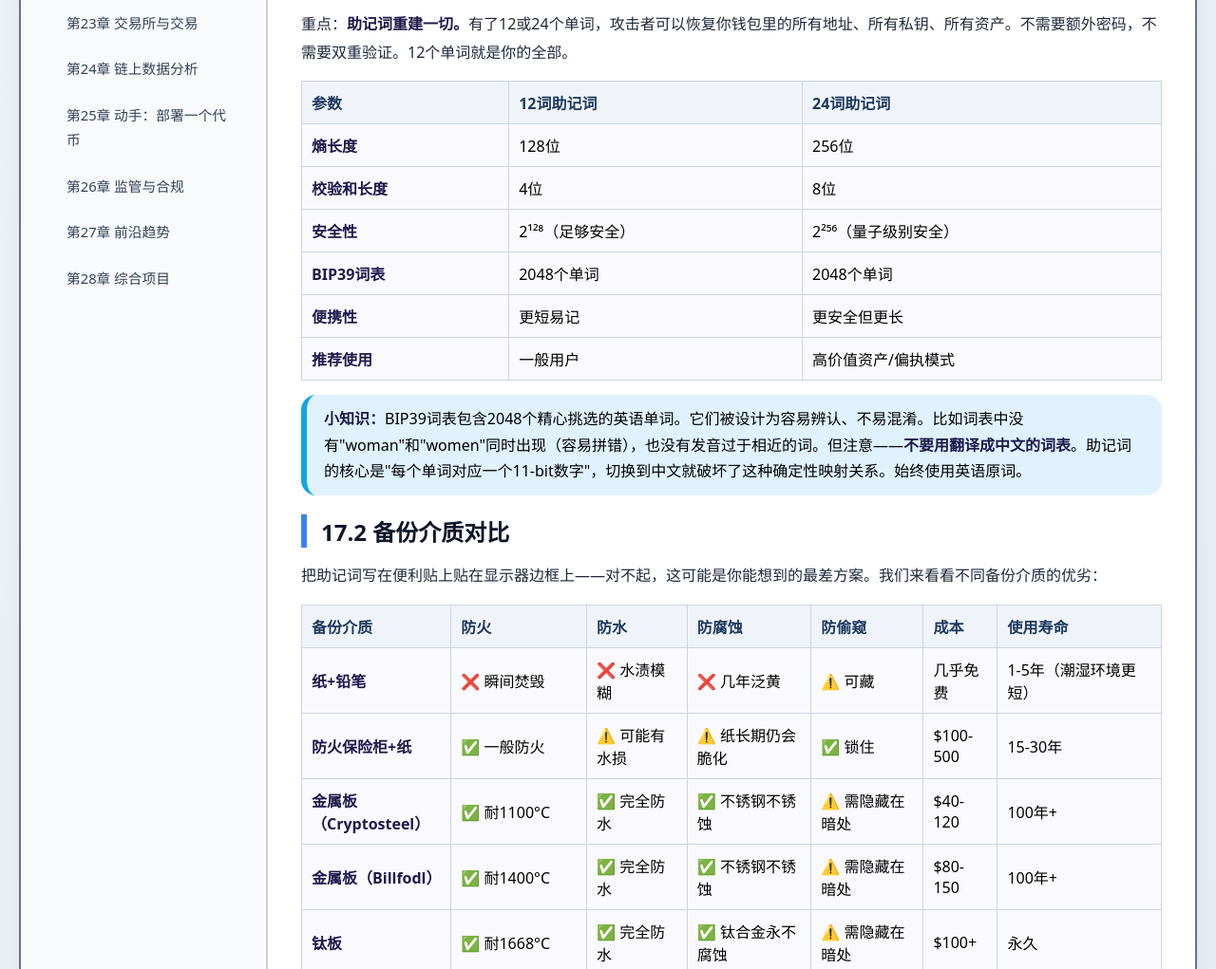
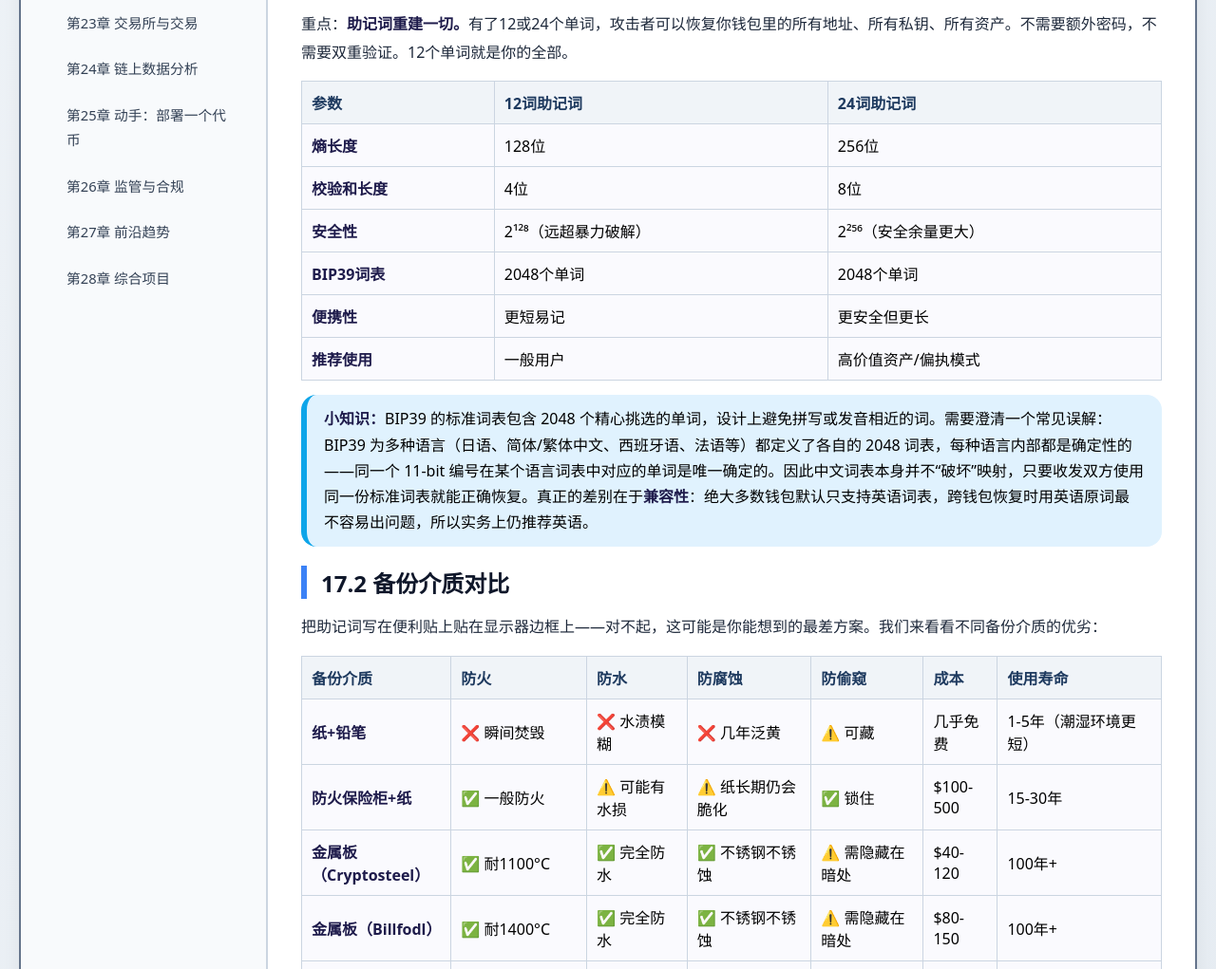
Before and after one commit to 1998x-stack/cryptocurrency-tutorial, a plain HTML site: page 17.html in a window 1280 px wide. Shown: the part 1188-2209 px from the top of the page at 95% size. Drawn offline with Linux system fonts and the light colour scheme.

Commit message:
fix(cryptocurrency-tutorial): correct BIP39 multilingual wordlist claim and security phrasing in chapter 17

```diff
--- a/17.html
+++ b/17.html
@@ -113,7 +113,7 @@
   <tbody>
     <tr><td><strong>熵长度</strong></td><td>128位</td><td>256位</td></tr>
     <tr><td><strong>校验和长度</strong></td><td>4位</td><td>8位</td></tr>
-    <tr><td><strong>安全性</strong></td><td>2¹²⁸（足够安全）</td><td>2²⁵⁶（量子级别安全）</td></tr>
+    <tr><td><strong>安全性</strong></td><td>2¹²⁸（远超暴力破解）</td><td>2²⁵⁶（安全余量更大）</td></tr>
     <tr><td><strong>BIP39词表</strong></td><td>2048个单词</td><td>2048个单词</td></tr>
     <tr><td><strong>便携性</strong></td><td>更短易记</td><td>更安全但更长</td></tr>
     <tr><td><strong>推荐使用</strong></td><td>一般用户</td><td>高价值资产/偏执模式</td></tr>
@@ -121,7 +121,7 @@
 </table>
 
 <div class="tip">
-<strong>小知识：</strong>BIP39词表包含2048个精心挑选的英语单词。它们被设计为容易辨认、不易混淆。比如词表中没有"woman"和"women"同时出现（容易拼错），也没有发音过于相近的词。但注意——<strong>不要用翻译成中文的词表</strong>。助记词的核心是"每个单词对应一个11-bit数字"，切换到中文就破坏了这种确定性映射关系。始终使用英语原词。
+<strong>小知识：</strong>BIP39 的标准词表包含 2048 个精心挑选的单词，设计上避免拼写或发音相近的词。需要澄清一个常见误解：BIP39 为多种语言（日语、简体/繁体中文、西班牙语、法语等）都定义了各自的 2048 词表，每种语言内部都是确定性的——同一个 11-bit 编号在某个语言词表中对应的单词是唯一确定的。因此中文词表本身并不“破坏”映射，只要收发双方使用同一份标准词表就能正确恢复。真正的差别在于<strong>兼容性</strong>：绝大多数钱包默认只支持英语词表，跨钱包恢复时用英语原词最不容易出问题，所以实务上仍推荐英语。
 </div>
 
 <h2>17.2 备份介质对比</h2>
```
